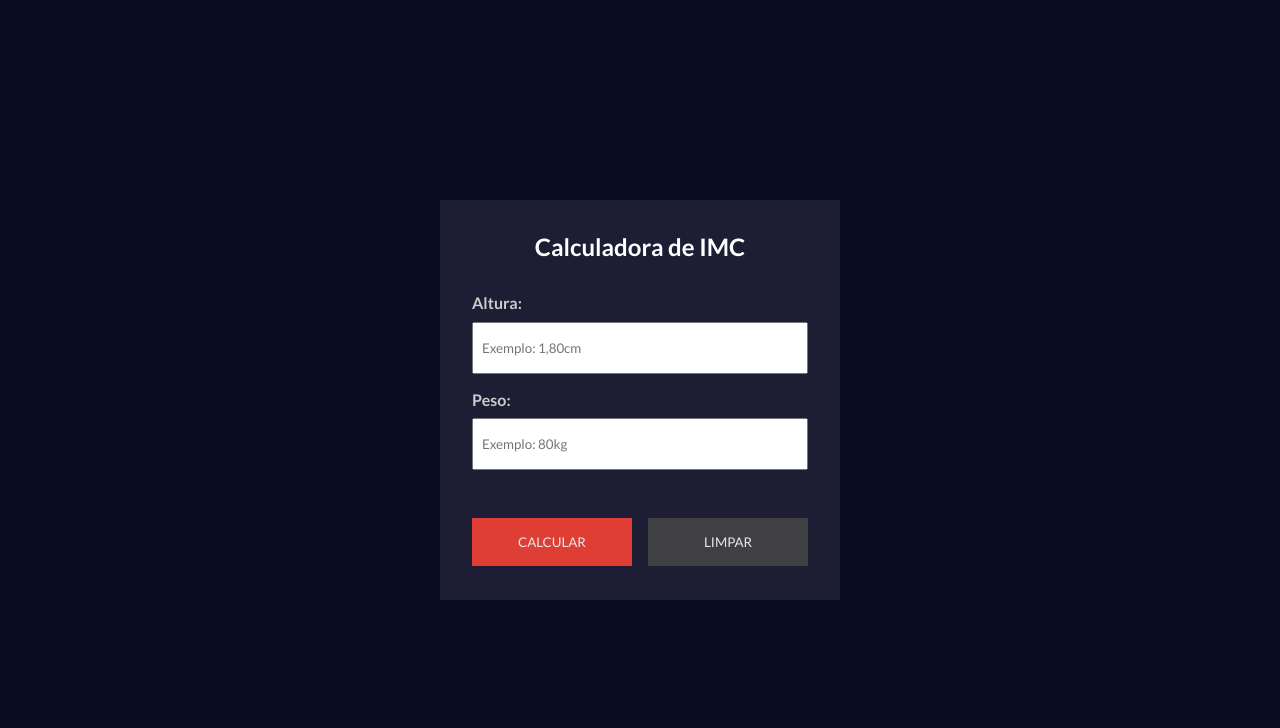
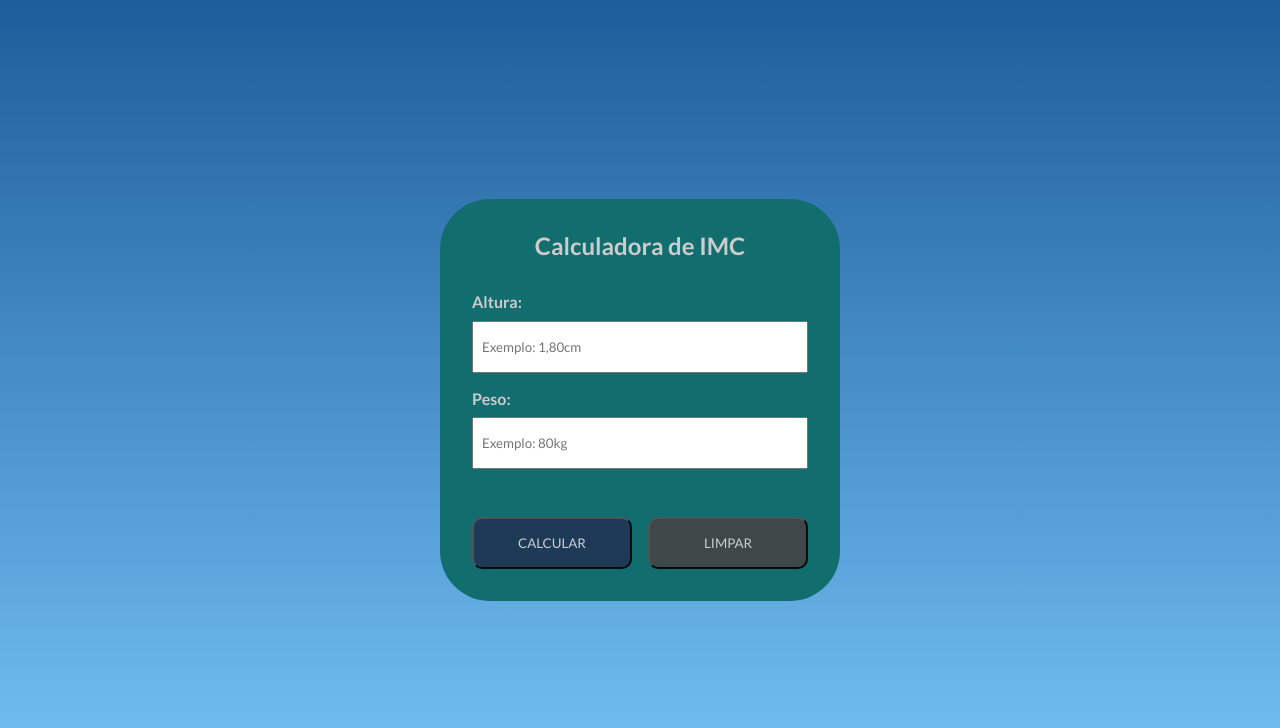
Before and after one commit to Lucaslandivar/Calculadora-IMC, a plain HTML site: page index.html in a window 1280 px wide. Drawn offline with Linux system fonts and the light colour scheme.

Commit message:
Final part of CSS.
I change a few things.

```diff
--- a/CSS/form.css
+++ b/CSS/form.css
@@ -38,16 +38,18 @@
 button {
     text-transform: uppercase;
     padding: 1rem 1.5rem;
-    background-color: #f44236;
-    border: none;
-    color: #fff;
+    background-color: #213555;
+    border-radius: 10px;
+    color: #dbdbdb;
     cursor: pointer;
     opacity: 0.9;
     flex: 1;
+    transition: .2s;
 }
 
 button:hover {
     opacity: 1;
+    background-color: #4F709C;
 }
 
 /* Ações dos resultados */
@@ -70,3 +72,8 @@ button:hover {
 .high {
     color: #db1912;
 }
+
+#error-message {
+    margin-top: 35px;
+    color: #db1912;
+}
--- a/CSS/geral.css
+++ b/CSS/geral.css
@@ -7,12 +7,12 @@
 }
 
 body {
-    background-color: #090e22;
+    background: linear-gradient(180deg, #1D5D9B 0%, #75C2F6 98%);
     display: flex;
     justify-content: center;
     align-items: center;
     min-height: 100vh;
-    color: #fff;
+    color: #ccc;
 }
 
 /* Containers */
@@ -23,6 +23,7 @@ body {
 .container {
     min-width: 400px;
     min-height: 400px;
-    background-color: #1d1e33;
+    border-radius: 50px;
+    background-color: #116D6E;
     padding: 2rem;
 }
```
